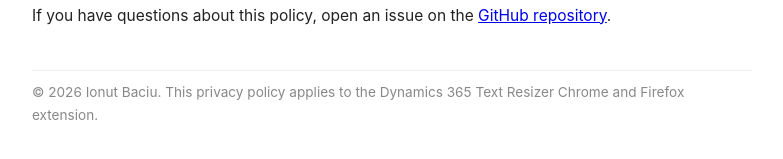
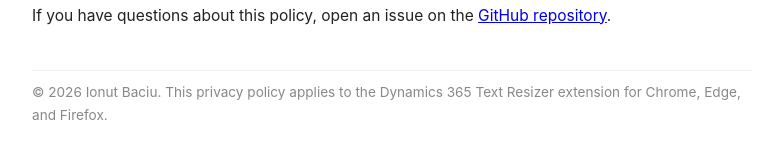
Before and after one commit to ibaciu6/dynamics-365-text-resizer, a browser extension: page docs/privacy-policy.html in a window 1280 px wide. Shown: the part 1059-1218 px from the top of the page, 248-1031 px from the left. Drawn offline with Linux system fonts and the light colour scheme.

Commit message:
docs: add Microsoft Edge as a supported store
Edge reuses the Chrome Manifest V3 package unchanged, so no separate
source folder is needed. Adds Edge install links to the README and
landing page and updates the privacy policy footer.

Co-Authored-By: Claude Opus 4.8 <noreply@anthropic.com>

```diff
--- a/docs/privacy-policy.html
+++ b/docs/privacy-policy.html
@@ -41,7 +41,7 @@
   <p>If you have questions about this policy, open an issue on the <a href="https://github.com/ibaciu6/dynamics-365-text-resizer">GitHub repository</a>.</p>
 
   <footer>
-    &copy; 2026 Ionut Baciu. This privacy policy applies to the Dynamics 365 Text Resizer Chrome and Firefox extension.
+    &copy; 2026 Ionut Baciu. This privacy policy applies to the Dynamics 365 Text Resizer extension for Chrome, Edge, and Firefox.
   </footer>
 </body>
 </html>
```
Also changed, not shown: docs/index.html (+1 -0 lines), 1 other file.
